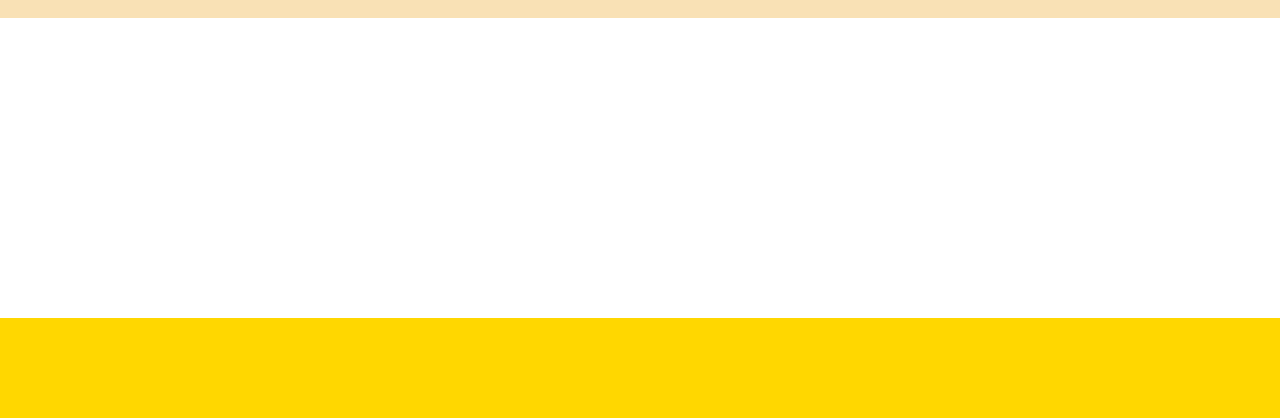
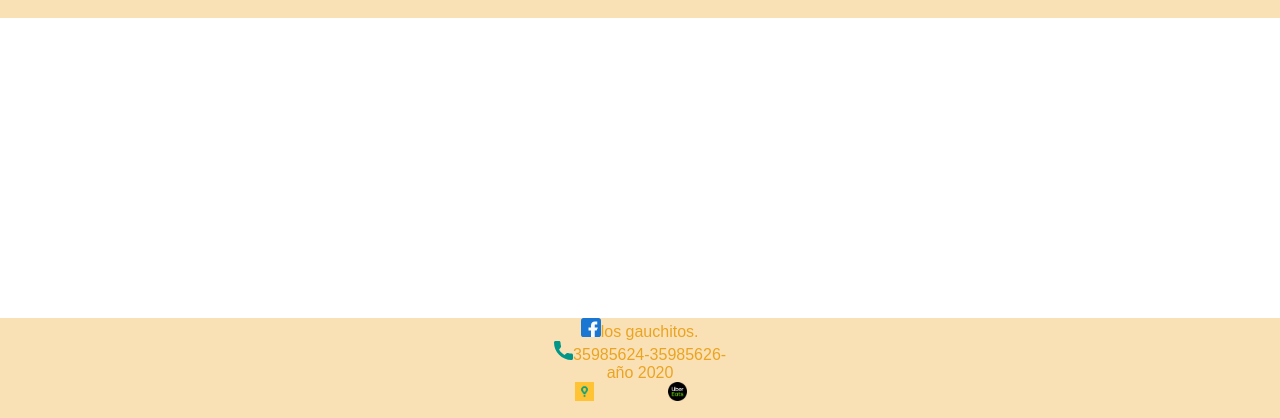
Before and after one commit to angiegonzalez23/Homepage_IV, a plain HTML site: page index.html in a window 1280 px wide. Shown: the part 3080-3498 px from the top of the page. Drawn offline with nearby package versions, Linux system fonts and the light colour scheme.

Commit message:
se agrego el footer

```diff
--- a/css/css.css
+++ b/css/css.css
@@ -350,7 +350,26 @@ display: none;
 footer{
 width: 100%;
 height: 100px;
-background-color: gold;
+background-color:#F9E1B5;
+}
+.info_f{
+margin: auto;
+width: 15%;
+/*background-color: aqua;	*/
+text-align: center;
+color:#EBA421;
+
+}
+
+.ft{
+width: 10%;
+
+}
+.gu{
+margin: auto;
+width: 10%;
+margin-right:46px;
+margin-left:28px;
 }
 mob{
 display: none;
--- a/index.html
+++ b/index.html
@@ -214,7 +214,15 @@
 		  <div class="g_v"> <iframe width="560" height="315" src="https://www.youtube.com/embed/nLCLnQVq5LM" frameborder="0" allow="accelerometer; autoplay; clipboard-write; encrypted-media; gyroscope; picture-in-picture" allowfullscreen></iframe></div>
 		  </div>
       	</div>
-	<footer></footer>
+	<footer>
+		<div class="info_f">
+		<li type="none"> <img class="ft" src="img/facebook.svg">los gauchitos.</li>
+		<li type="none"><img class="ft" src="img/telefono.svg">35985624-35985626-</li>
+
+		<li type="none">año 2020</li>
+			<img class="gu"src="img/glovo.png"><img class="gu" src="img/uber%20eats.png">
+			</div>
+		</footer>
 
     </body>
 </html>
```
Also changed, not shown: img/facebook.svg (added), img/glovo.png (added), img/telefono.svg (added), img/uber eats.png (added).
